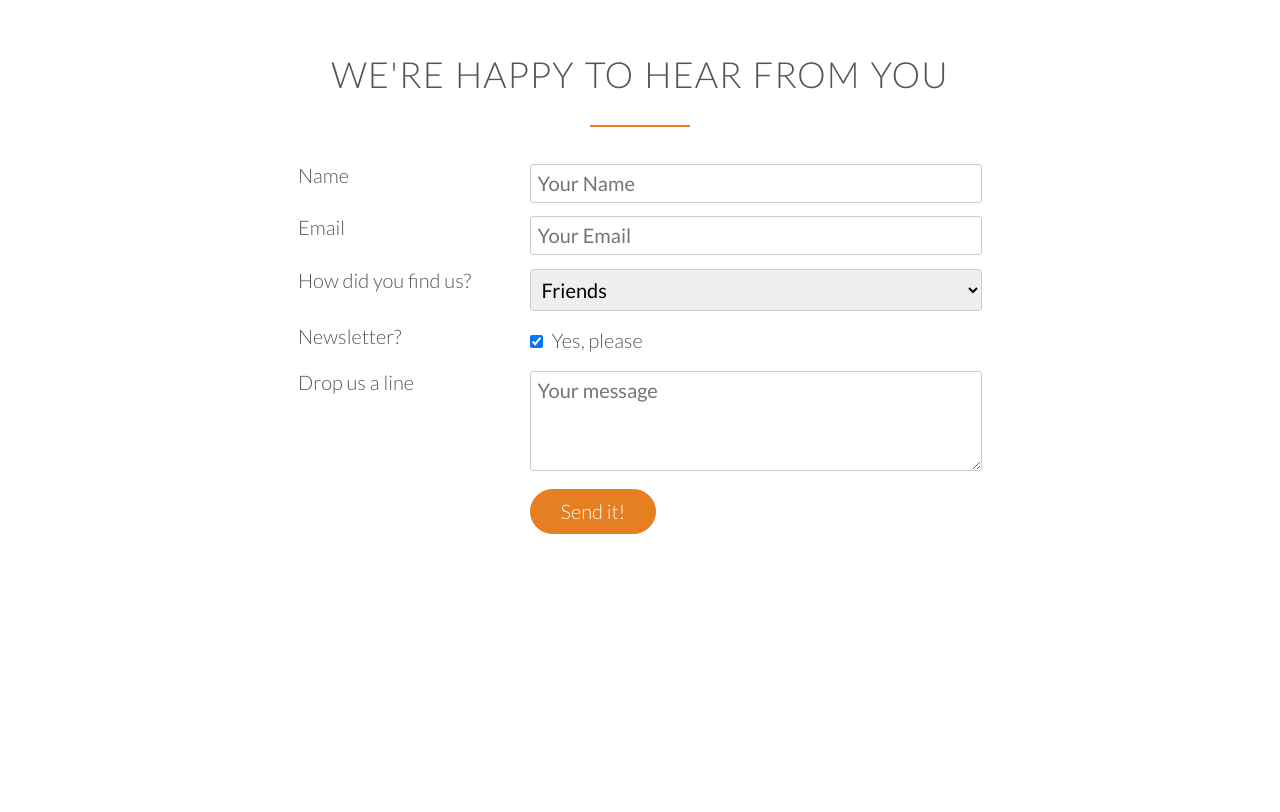
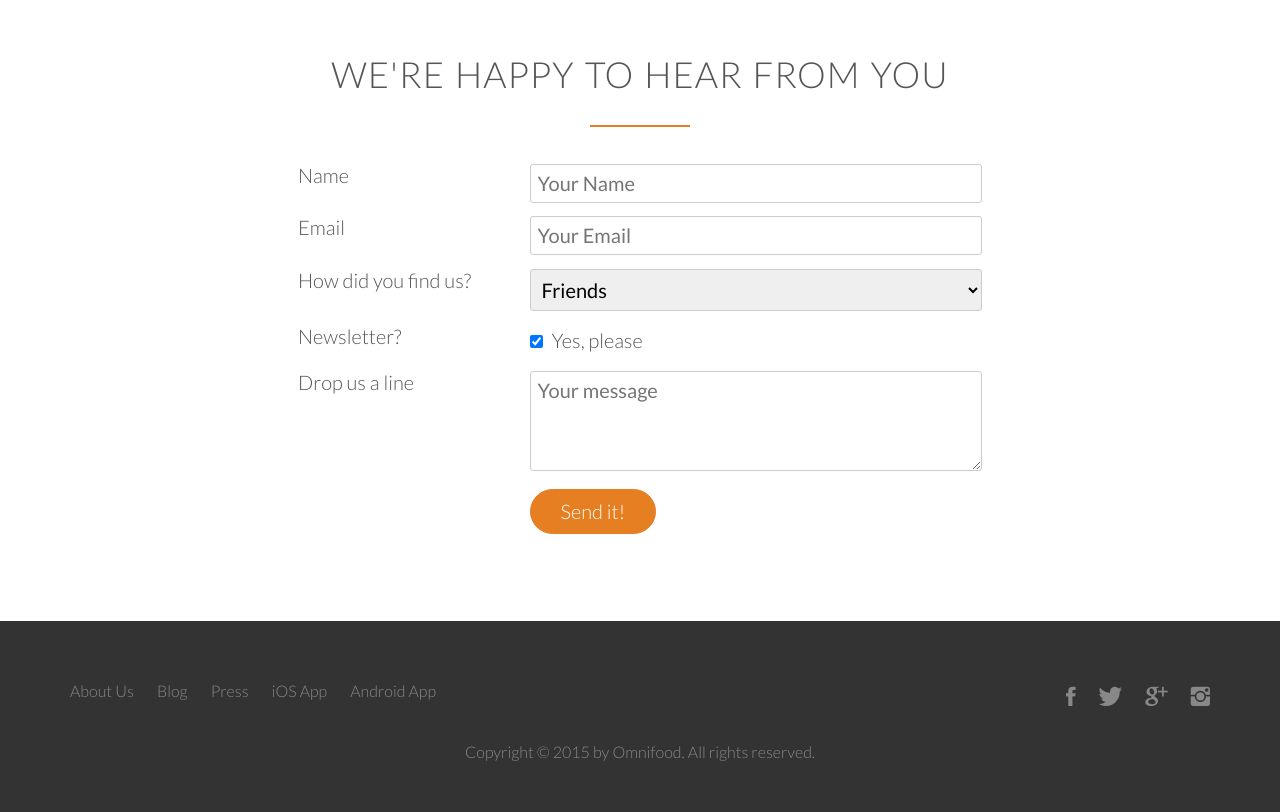
Before and after one commit to chaitanya608/Omnifood, a plain HTML site: page index.html in a window 1280 px wide. Shown: the part 4680-5492 px from the top of the page. Before the commit the page ends 5301 px from the top, so only its background shows below. Drawn offline with Linux system fonts and the light colour scheme; files whose address does not match are found by name.

Commit message:
Section 5.56 (Completed building footer section)

```diff
--- a/index.html
+++ b/index.html
@@ -368,5 +368,32 @@
                 </form>
             </div>
         </section>
+
+        <footer>
+            <div class="row">
+                <div class="col span-1-of-2">
+                    <ul class="footer-nav">
+                        <li><a href="#">About Us</a></li>
+                        <li><a href="#">Blog</a></li>
+                        <li><a href="#">Press</a></li>
+                        <li><a href="#">iOS App</a></li>
+                        <li><a href="#">Android App</a></li>
+                    </ul>
+                </div>
+                <div class="col span-1-of-2">
+                    <ul class="social-links">
+                        <li><a href="#"><i class="ion-social-facebook"></i></a></li>
+                        <li><a href="#"><i class="ion-social-twitter"></i></a></li>
+                        <li><a href="#"><i class="ion-social-googleplus"></i></a></li>
+                        <li><a href="#"><i class="ion-social-instagram"></i></a></li>
+                    </ul>
+                </div>
+            </div>
+            <div class="row">
+                <p>
+                    Copyright &copy; 2015 by Omnifood. All rights reserved.
+                </p>
+            </div>
+        </footer>
     </body>
 </html>
--- a/resources/css/style.css
+++ b/resources/css/style.css
@@ -391,6 +391,8 @@ blockquote {
     line-height: 145%;
     position: relative;
     margin-top: 40px;
+    /* Not there in tutor's code but I prefer text alignment to be justified. */
+    text-align: justify;
 }
 
 blockquote:before {
@@ -501,3 +503,83 @@ input[type=checkbox] {
 *:focus {
     outline: none;
 }
+
+
+/*---------------------------------------------*/
+/* FOOTER */
+/*---------------------------------------------*/
+footer {
+    background-color: #333;
+    padding: 50px;
+    font-size: 80%
+}
+
+.footer-nav {
+    list-style: none;
+    float: none;
+}
+
+.social-links {
+    list-style: none;
+    float: right;
+}
+
+.footer-nav li,
+.social-links li {
+    display: inline-block;
+    margin-right: 20px;
+}
+
+.footer-nav li:last-child,
+.social-links li:last-child {
+    margin-right: 0;
+}
+
+.footer-nav li a:link,
+.footer-nav li a:visited,
+.social-links li a:link,
+.social-links li a:visited {
+    text-decoration: none;
+    border: 0;
+    color: #888;
+    transition: color 0.2s;
+}
+
+.footer-nav li a:hover,
+.footer-nav li a:active {
+    color:#ddd;
+}
+
+.social-links li a:link,
+.social-links li a:visited {
+    font-size: 160%;
+}
+
+.ion-social-facebook,
+.ion-social-twitter,
+.ion-social-googleplus,
+.ion-social-instagram {
+    transition: color 0.2s;
+}
+
+.ion-social-facebook:hover {
+    color: #3b5998;
+}
+
+.ion-social-twitter:hover {
+    color: #00aced;
+}
+
+.ion-social-googleplus:hover {
+    color: #dd4b39;
+}
+
+.ion-social-instagram:hover {
+    color: #517fa4;
+}
+
+footer p {
+    color: #888;
+    text-align: center;
+    margin-top: 20px;
+}
```
Also changed, not shown: README.md.
